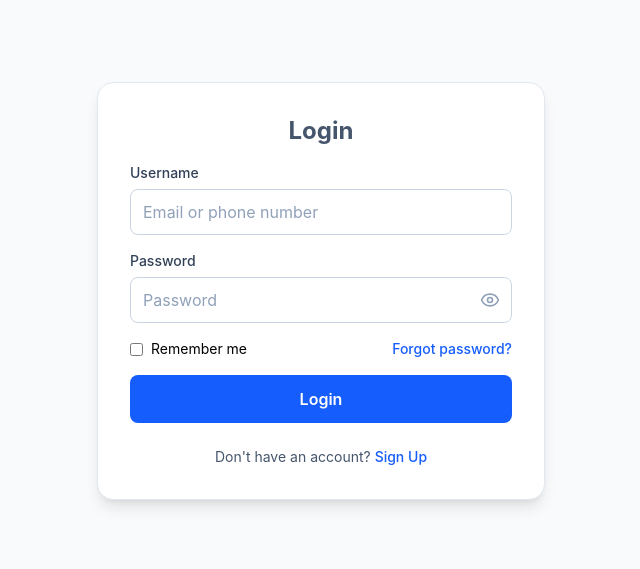
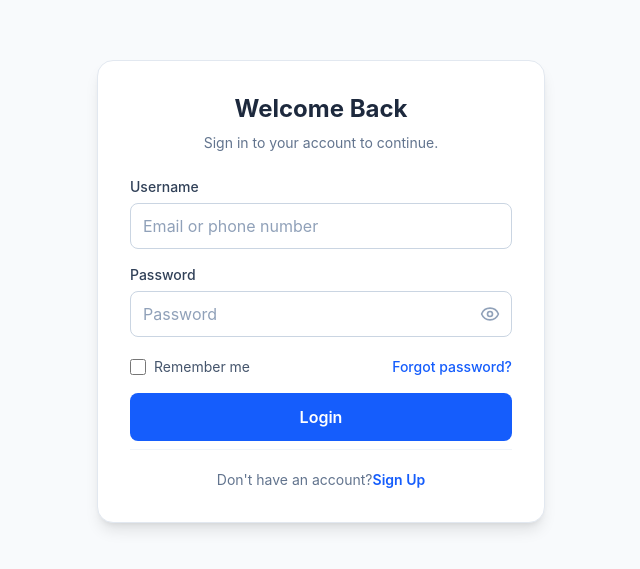
Before and after one commit to Thekishor/user_service, a React (Vite) app in the folder frontend/: page /login in a window 1280 px wide. Shown: the part 109-678 px from the top of the page, without its empty margins (319-959 px from the left). Built offline with nearby package versions, Linux system fonts and the light colour scheme; no server answers.

Commit message:
layout changed

```diff
--- a/frontend/src/pages/ChangePassword.jsx
+++ b/frontend/src/pages/ChangePassword.jsx
@@ -8,7 +8,6 @@ import { useNavigate } from "react-router-dom";
 import { LoaderCircle } from "lucide-react";
 import { changePassword } from "../services/authService";
 import { handleApiError } from "../utils/handleApiError";
-import AuthLayout from "../layouts/AuthLayout";
 
 const ChangePassword = () => {
   const [isLoading, setIsLoading] = useState(false);
@@ -50,22 +49,28 @@ const ChangePassword = () => {
   };
 
   return (
-    <AuthLayout>
-      <h1 className="mb-2 text-center text-2xl font-bold text-slate-800">
-        Change Password
-      </h1>
-      <p className="mb-6 text-center text-sm text-slate-500">
-        Update your password to keep your account secure.
+    <main className="min-h-screen bg-slate-50 p-4 sm:p-6">
+      <div className="mx-auto w-full max-w-2xl">
+        {/* Header */}
+        <div className="mb-6">
+          <h1 className="text-2xl font-bold text-slate-900">Change Password</h1>
+
+          <p className="mt-1 text-sm text-slate-500">
+            Keep your account secure by using a strong password.
           </p>
+        </div>
+
+        <div className="rounded-2xl border border-slate-200 bg-white p-6 shadow-sm sm:p-8">
           {errorResponse && (
             <div className="mb-5 rounded-md bg-red-50 px-4 py-2.5 text-center text-sm text-red-700">
               {errorResponse}
             </div>
           )}
+
           <form onSubmit={handleSubmit(onSubmit)}>
             <fieldset
               disabled={isLoading}
-          className="border-0 p-0 m-0 space-y-4 disabled:opacity-70"
+              className="space-y-4 disabled:opacity-70"
             >
               <InputField
                 label="Old Password"
@@ -97,8 +102,9 @@ const ChangePassword = () => {
               <button
                 disabled={isLoading}
                 type="submit"
-            className="flex items-center justify-center gap-2 bg-blue-600 text-white font-semibold hover:bg-blue-700
-          py-3 rounded-lg w-full transition disabled:cursor-not-allowed disabled:opacity-70"
+                className="mt-2 flex w-full items-center justify-center gap-2 bg-blue-600
+                           shadow-sm hover:shadow-md text-white font-semibold hover:bg-blue-700
+                           py-3 rounded-lg transition disabled:cursor-not-allowed disabled:opacity-70 sm:w-50 sm:px-6"
               >
                 {isLoading ? (
                   <LoaderCircle className="animate-spin w-6 h-6" />
@@ -108,7 +114,9 @@ const ChangePassword = () => {
               </button>
             </fieldset>
           </form>
-    </AuthLayout>
+        </div>
+      </div>
+    </main>
   );
 };
 
--- a/frontend/src/pages/ForgotPassword.jsx
+++ b/frontend/src/pages/ForgotPassword.jsx
@@ -64,7 +64,7 @@ const ForgotPassword = () => {
       <form onSubmit={handleSubmit(onSubmit)}>
         <fieldset
           disabled={isLoading}
-          className="border-0 p-0 m-0 space-y-4 disabled:opacity-70"
+          className="space-y-4 disabled:opacity-70"
         >
           <InputField
             label="Email"
--- a/frontend/src/pages/Login.jsx
+++ b/frontend/src/pages/Login.jsx
@@ -63,18 +63,24 @@ const Login = () => {
 
   return (
     <AuthLayout>
-      <h1 className="font-bold text-2xl text-center text-slate-600 mb-4">
-        Login
+      <h1 className="mb-2 text-center text-2xl font-bold text-slate-800">
+        Welcome Back
       </h1>
+
+      <p className="mb-6 text-center text-sm text-slate-500">
+        Sign in to your account to continue.
+      </p>
+
       {errorResponse && (
-        <div className="mb-5 rounded-md bg-red-50 px-4 py-2.5 text-center text-sm text-red-700">
+        <div className="mb-5 rounded-lg bg-red-50 px-4 py-3 text-center text-sm text-red-700">
           {errorResponse}
         </div>
       )}
+
       <form onSubmit={handleSubmit(onSubmit)}>
         <fieldset
           disabled={isLoading}
-          className="border-0 p-0 m-0 space-y-4 disabled:opacity-70"
+          className="space-y-4 disabled:opacity-70"
         >
           <InputField
             label="Username"
@@ -94,23 +100,31 @@ const Login = () => {
             autoComplete="current-password"
             errors={errors}
           />
-          <div className="flex items-center justify-between">
-            <label className="flex items-center gap-2 text-sm">
-              <input type="checkbox" {...register("rememberMe")} />
+
+          <div className="flex items-center justify-between pt-1">
+            <label className="flex cursor-pointer items-center gap-2 text-sm text-slate-600">
+              <input
+                type="checkbox"
+                {...register("rememberMe")}
+                className="h-4 w-4 rounded border-slate-300"
+              />
               <span>Remember me</span>
             </label>
+
             <Link
               to="/forgot-password"
-              className="text-sm font-medium text-blue-600 hover:text-blue-700"
+              className="text-sm font-medium text-blue-600 transition hover:text-blue-700"
             >
               Forgot password?
             </Link>
           </div>
+
           <button
             disabled={isLoading}
             type="submit"
-            className="flex items-center justify-center gap-2 bg-blue-600 text-white font-semibold
-          hover:bg-blue-700 py-3 rounded-lg w-full transition disabled:cursor-not-allowed disabled:opacity-70"
+            className="flex items-center justify-center gap-2 bg-blue-600 text-white
+                       font-semibold hover:bg-blue-700 py-3 rounded-lg w-full transition duration-200
+                       hover:shadow-md disabled:cursor-not-allowed disabled:opacity-70"
           >
             {isLoading ? (
               <LoaderCircle className="animate-spin w-6 h-6" />
@@ -120,15 +134,18 @@ const Login = () => {
           </button>
         </fieldset>
       </form>
-      <p className="text-center text-sm text-slate-600 mt-6">
-        Don't have an account?{" "}
+
+      <div className="mt-2 border-t border-slate-100 pt-5">
+        <p className="text-center text-sm text-slate-500">
+          Don't have an account?
           <Link
             to="/register"
-          className="font-medium text-blue-600 hover:text-blue-700"
+            className="font-semibold text-blue-600 transition hover:text-blue-700"
           >
             Sign Up
           </Link>
         </p>
+      </div>
     </AuthLayout>
   );
 };
--- a/frontend/src/pages/Register.jsx
+++ b/frontend/src/pages/Register.jsx
@@ -53,18 +53,21 @@ const Register = () => {
       <h1 className="text-2xl font-bold text-center text-slate-800">
         Register
       </h1>
+
       <p className="mt-1 mb-6 text-center text-sm text-slate-500">
         Create an account to get started
       </p>
+
       {errorResponse && (
-        <div className="mb-5 rounded-md bg-red-50 px-4 py-2.5 text-center text-sm text-red-700">
+        <div className="mb-5 rounded-lg bg-red-50 px-4 py-3 text-center text-sm text-red-700">
           {errorResponse}
         </div>
       )}
+
       <form onSubmit={handleSubmit(onSubmit)}>
         <fieldset
           disabled={isLoading}
-          className="border-0 p-0 m-0 space-y-4 disabled:opacity-70"
+          className="space-y-4 disabled:opacity-70"
         >
           <InputField
             label="Full Name"
@@ -105,21 +108,23 @@ const Register = () => {
           <button
             disabled={isLoading}
             type="submit"
-            className="flex w-full items-center justify-center gap-2 rounded-lg bg-blue-600 py-3 font-semibold text-white transition hover:bg-blue-700 disabled:cursor-not-allowed disabled:opacity-70"
+            className="flex w-full items-center justify-center gap-2 rounded-lg bg-blue-600 py-3
+                       font-semibold text-white transition duration-200 hover:bg-blue-700
+                       disabled:cursor-not-allowed disabled:opacity-70"
           >
             {isLoading ? (
-              <LoaderCircle className="animate-spin w-6 h-6" />
+              <LoaderCircle className="h-6 w-6 animate-spin" />
             ) : (
               "Sign Up"
             )}
           </button>
         </fieldset>
       </form>
-      <p className="text-center text-sm text-slate-600 mt-6">
-        Already have an account?{" "}
+      <p className="mt-2 border-t border-slate-100 pt-5 text-center text-sm text-slate-500">
+        Already have an account?
         <Link
           to="/login"
-          className="font-medium text-blue-600 hover:text-blue-700"
+          className="font-medium text-blue-600 transition hover:text-blue-700"
         >
           Login
         </Link>
--- a/frontend/src/pages/ResetPassword.jsx
+++ b/frontend/src/pages/ResetPassword.jsx
@@ -70,7 +70,7 @@ const ResetPassword = () => {
       <form onSubmit={handleSubmit(onSubmit)}>
         <fieldset
           disabled={isLoading}
-          className="border-0 p-0 m-0 space-y-4 disabled:opacity-70"
+          className="space-y-4 disabled:opacity-70"
         >
           <InputField
             label="New Password"
```
Lines whose indentation alone changed are shown as unchanged.
